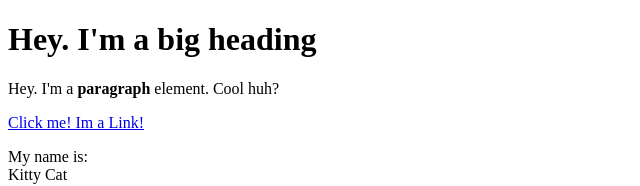
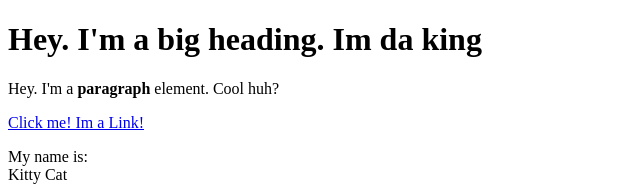
Before and after one commit to breauxzach/cartoon-hero, a plain HTML site: page tests.html in a window 1280 px wide. Shown: the top 186 px of the page, without its empty margins (0-640 px from the left). Drawn offline with Linux system fonts and the light colour scheme.

Commit message:
King Prompt

```diff
--- a/tests.html
+++ b/tests.html
@@ -4,7 +4,7 @@
 	<title> Test Page </title>
 </head>
 <body>
-	<h1> Hey. I'm a big heading</h1>
+	<h1> Hey. I'm a big heading. Im da king</h1>
 	<p>Hey. I'm a <b>paragraph</b> element. Cool huh?</p>
 	<a href="https://google.com" target="_blank" title="Let's go to Google">Click me! Im a Link!</a>
 	<p>My name is:<br>
```
